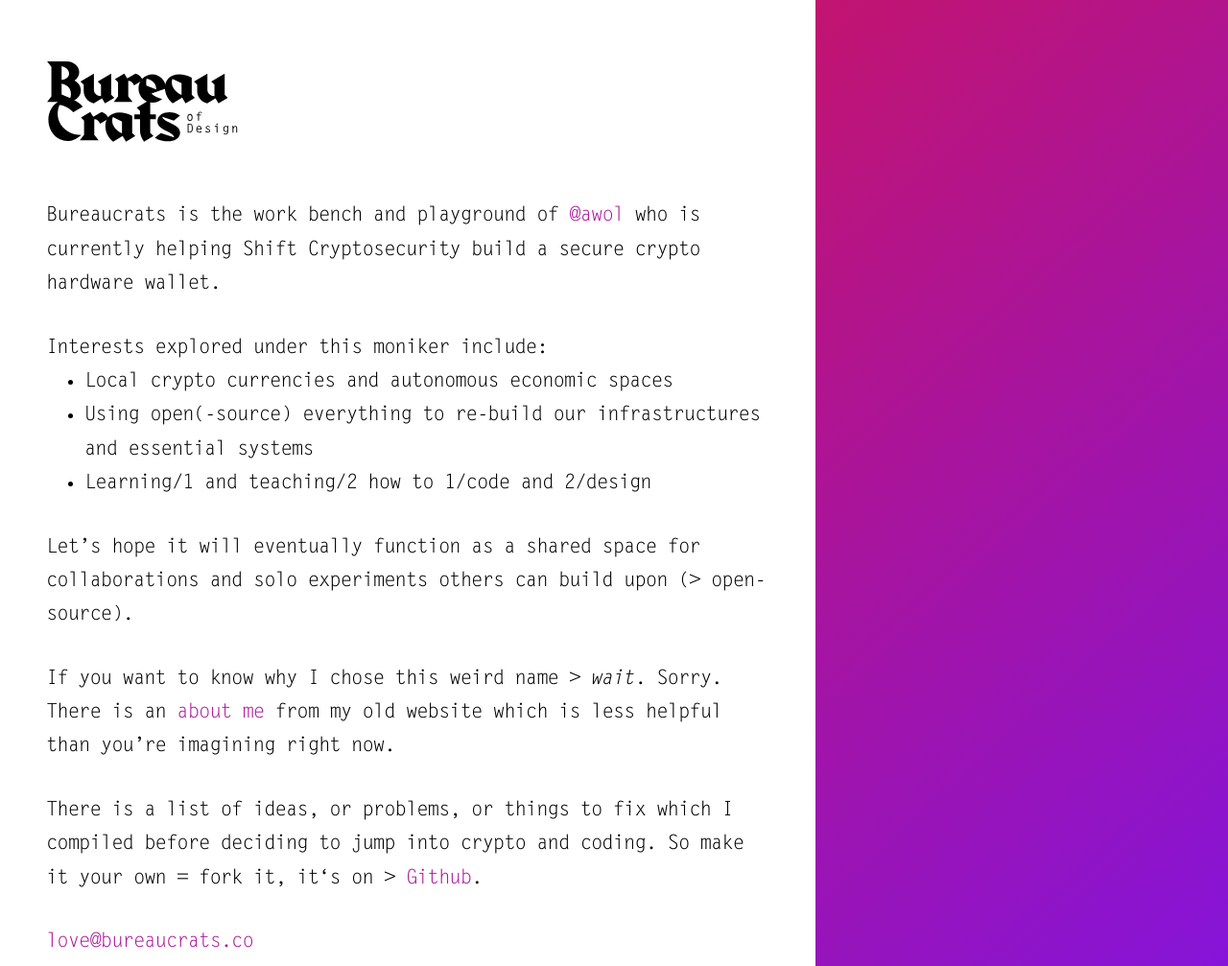
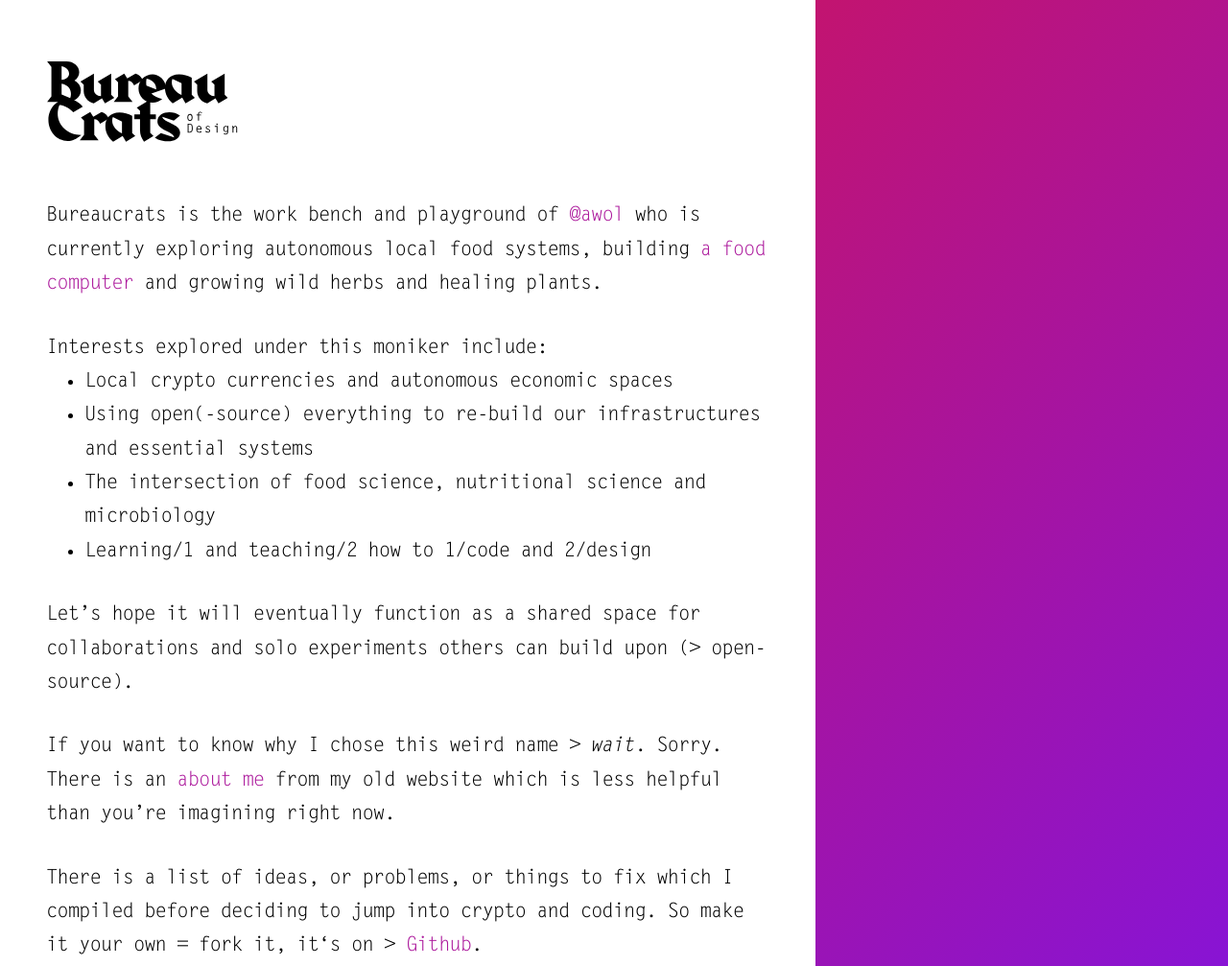
Before and after one commit to BODX/BODX.github.io, a plain HTML site: page index.html in a window 1280 px wide. Shown: the top 1007 px of the page at 96% size. Drawn offline with Linux system fonts and the light colour scheme.

Commit message:
new heavens

```diff
--- a/index.html
+++ b/index.html
@@ -7,7 +7,7 @@
   <meta http-equiv="X-UA-Compatible" content="IE=edge" />
   <title>Bureaucrats of Design</title>
   <meta name="description" content="Bureaucrats oD | Open Design Advisory" />
-  <meta name="keywords" content="berlin, kreuzberg, crypto, blockchain, design, open-source, open design, open data, design thinking, strategic design, service design, UX design, co-design, user experience, interface design, interaction design, UX research, lean research, design thinking workshops, ideation workshops, design bootcamps, hackathons, mentorship" />
+  <meta name="keywords" content="berlin, kreuzberg, crypto, blockchain, design, open-source, open design, open data, design thinking, strategic design, service design, UX design, co-design, user experience, interface design, interaction design, UX research, lean research, design thinking workshops, ideation workshops, design bootcamps, hackathons, mentorship, food, local food systems, food independence" />
   <meta name="viewport" content="width=device-width, initial-scale=1">
   <link rel="stylesheet" href="css/bod.css" type="text/css" />
 
@@ -37,11 +37,12 @@
   <div class="content">
     <span class="logo">logo</span>
     <br>
-    <p>Bureaucrats is the work bench and playground of <a href="https://github.com/awolll" target="_blank">@awol</a> who is currently helping Shift Cryptosecurity <!-- buplll buolll [fucking Gboard x=] -->build a secure crypto hardware wallet.</p>
+    <p>Bureaucrats is the work bench and playground of <a href="https://github.com/awolll" target="_blank">@awol</a> who is currently exploring autonomous local food systems, building <a href="https://wiki.openag.media.mit.edu/personal_food_computers" target="_blank">a food computer</a> and growing wild herbs and healing plants.</p>
     <p>Interests explored under this moniker include:</p>
     <ul>
       <li>Local crypto currencies and autonomous economic spaces</li>
       <li>Using open(-source) everything to re-build our infrastructures and essential systems</li>
+      <li>The intersection of food science, nutritional science and microbiology</li>
       <li>Learning/1 and teaching/2 how to 1/code and 2/design</li>
     </ul>
     <p>Let’s hope it will eventually function as a shared space for collaborations and solo experiments others can build upon (> open-source).</p>
```
